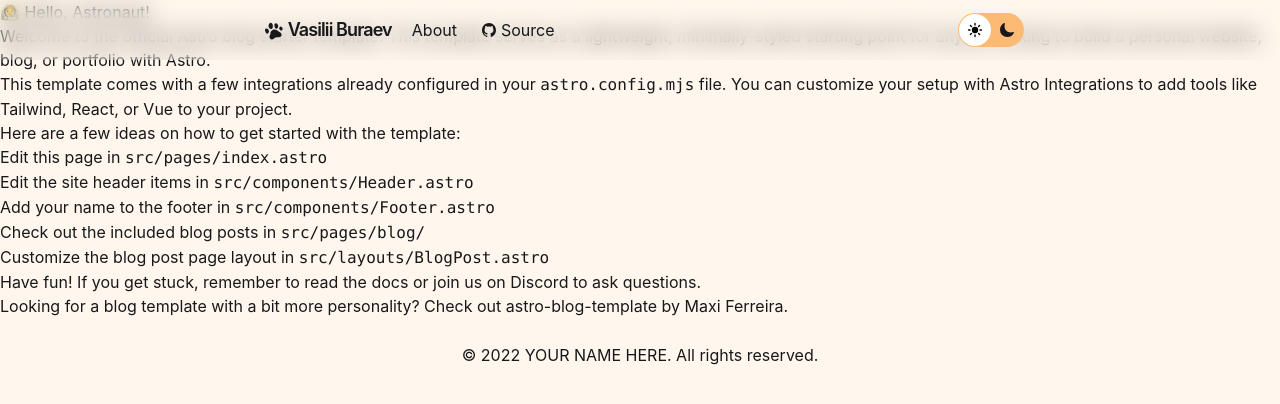
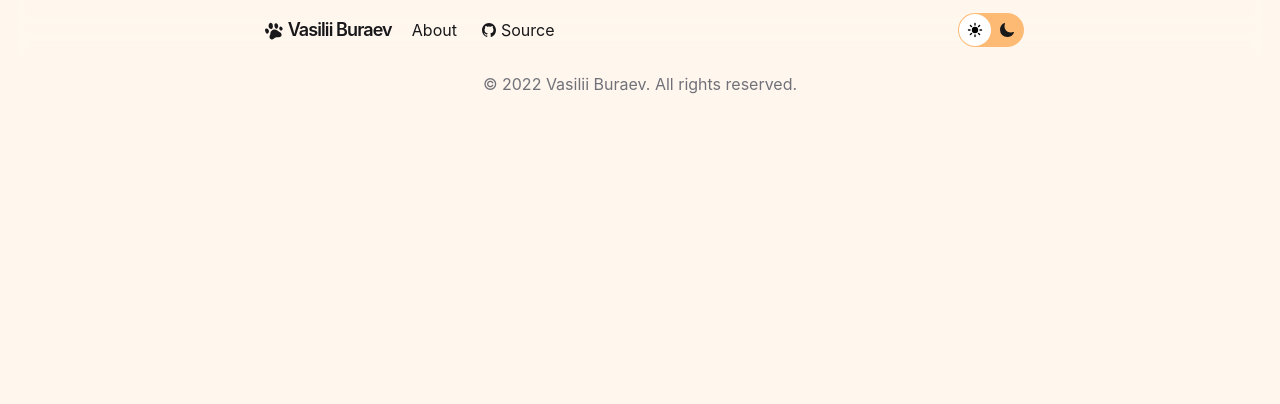
Before and after one commit to Prince-Gizard/what-i-use, an Astro site: page / in a window 1280 px wide. Built offline with nearby package versions, Linux system fonts and the light colour scheme; Astro itself is replaced by a stand-in of ours.

Commit message:
edit main and footer

```diff
--- /dev/null
+++ b/src/components/Content.astro
@@ -0,0 +1,8 @@
+---
+export interface Props {
+  className?: string
+}
+const { className = '' } = Astro.props
+---
+
+<article class={`px-8 mx-auto max-w-3xl ${className}`}><slot /></article>
--- a/src/components/Footer.astro
+++ b/src/components/Footer.astro
@@ -1,13 +1,9 @@
 ---
+import {HOMEPAGE_URL} from '../config'
 const today = new Date();
 ---
 
-<footer>
-	&copy; {today.getFullYear()} YOUR NAME HERE. All rights reserved.
+<footer class='text-zinc-500 p-4 text-center'>
+	&copy; {today.getFullYear()}
+  <a href={HOMEPAGE_URL}>Vasilii Buraev</a>. All rights reserved.
 </footer>
-<style>
-	footer {
-		padding: 25px;
-		text-align: center;
-	}
-</style>
--- a/src/pages/index.astro
+++ b/src/pages/index.astro
@@ -13,38 +13,8 @@ import Body from '../components/Body.astro'
 	</head>
 	<Body>
 		<Header title={SITE_TITLE} />
-		<main>
-			<h1>🧑‍🚀 Hello, Astronaut!</h1>
-			<p>
-				Welcome to the official <a href="https://astro.build/">Astro</a> blog starter template. This
-				template serves as a lightweight, minimally-styled starting point for anyone looking to build
-				a personal website, blog, or portfolio with Astro.
-			</p>
-			<p>
-				This template comes with a few integrations already configured in your
-				<code>astro.config.mjs</code> file. You can customize your setup with
-				<a href="https://astro.build/integrations">Astro Integrations</a> to add tools like Tailwind,
-				React, or Vue to your project.
-			</p>
-			<p>Here are a few ideas on how to get started with the template:</p>
-			<ul>
-				<li>Edit this page in <code>src/pages/index.astro</code></li>
-				<li>Edit the site header items in <code>src/components/Header.astro</code></li>
-				<li>Add your name to the footer in <code>src/components/Footer.astro</code></li>
-				<li>Check out the included blog posts in <code>src/pages/blog/</code></li>
-				<li>Customize the blog post page layout in <code>src/layouts/BlogPost.astro</code></li>
-			</ul>
-			<p>
-				Have fun! If you get stuck, remember to <a href="https://docs.astro.build/"
-					>read the docs
-				</a> or <a href="https://astro.build/chat">join us on Discord</a> to ask questions.
-			</p>
-			<p>
-				Looking for a blog template with a bit more personality? Check out <a
-					href="https://github.com/Charca/astro-blog-template"
-					>astro-blog-template
-				</a> by <a href="https://twitter.com/Charca">Maxi Ferreira</a>.
-			</p>
+		<main class='pt-[56px]'>
+
 		</main>
 		<Footer />
 	</Body>
```
